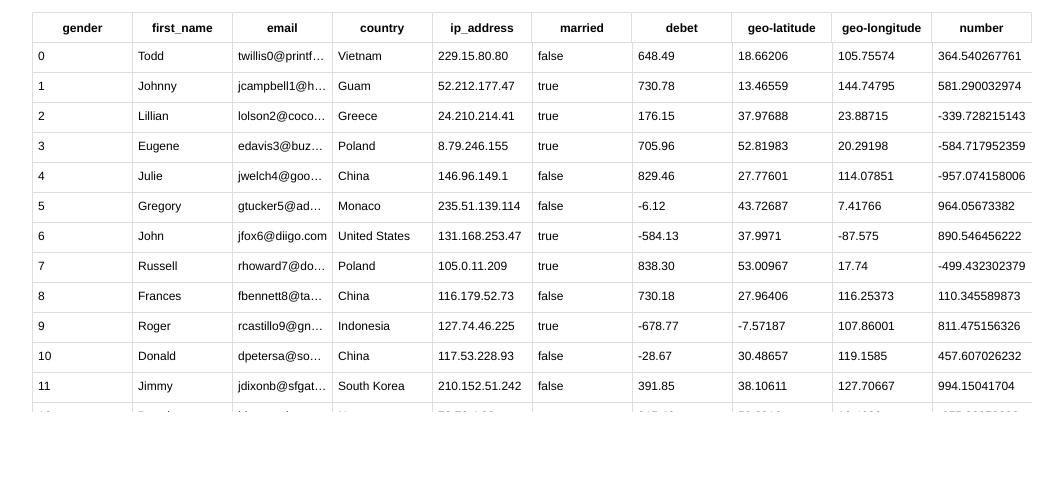
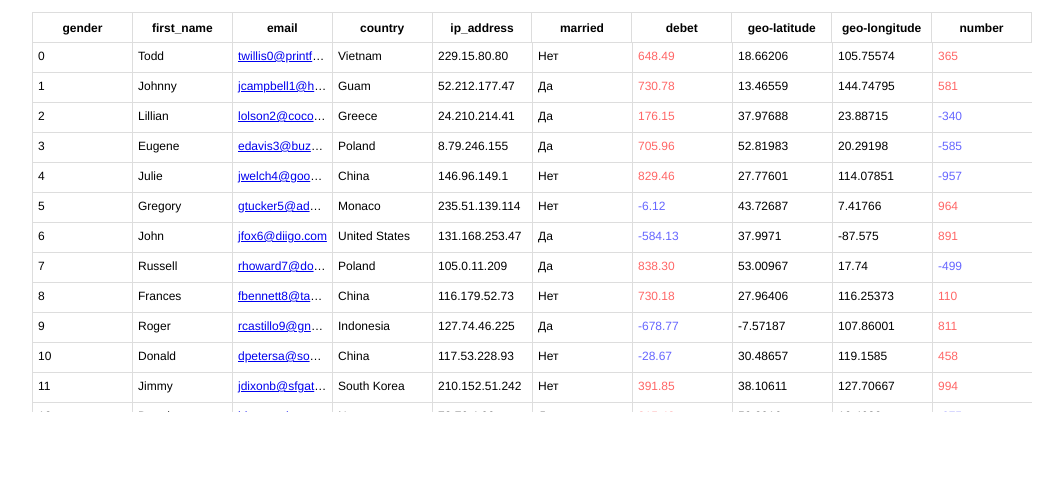
Before and after one commit to EL-shadow/big-data-table, a plain HTML site: page index.html in a window 1280 px wide. Shown: the whole page, without its empty margins (108-1171 px from the left). Drawn offline with Linux system fonts and the light colour scheme.

Commit message:
feature: formatting

```diff
--- a/css/style.css
+++ b/css/style.css
@@ -61,3 +61,10 @@ html, body {
 .header .sortable span{
     cursor: pointer;
 }
+
+.number-negative {
+    color: #66f;
+}
+.number-positive {
+    color: #f66;
+}
--- a/js/table.js
+++ b/js/table.js
@@ -34,7 +34,7 @@ var Table = {
     }, {
         name: 'email',
         sortable: true,
-        format: 'hyperlink'
+        format: 'mailto'
     }, {
         name: 'country',
         sortable: true,
@@ -64,6 +64,31 @@ var Table = {
         sortable: true,
         format: 'roundnumber'
     }],
+    formatTypes: {
+        roundnumber: function (number) {
+            return this.number(this.round(number));
+        },
+        round: function (number) {
+            return Math.round(number);
+        },
+        number: function (value) {
+            var color = value < 0 ? 'number-negative' : 'number-positive';
+            return '<span class="' + color + '">' + value + '</span>';
+        },
+        hyperlink: function (link, text) {
+            text = text || link;
+            return '<a href="' + link + '">' + text + '</a>';
+        },
+        mailto: function (mail) {
+            return this.hyperlink('mailto:' + mail, mail);
+        },
+        boolean: function (value) {
+            return value ? 'Да' : 'Нет';
+        }
+    },
+    format: function (type, value) {
+        return this.formatTypes[type] ? this.formatTypes[type](value) : value;
+    },
     view: null,
     loadData: function () {
         jQuery.ajax({
@@ -129,6 +154,9 @@ var Table = {
                 if (/^(M|F)$/i.test(data)) {
                     data = i;
                 }
+                if (value.format) {
+                    data = Table.format(value.format, data);
+                }
                 item.innerHTML = '<span class="cell-data" style="width:' + width + 'px;">' + data + '</span>';
                 row.appendChild(item);
             });
```
